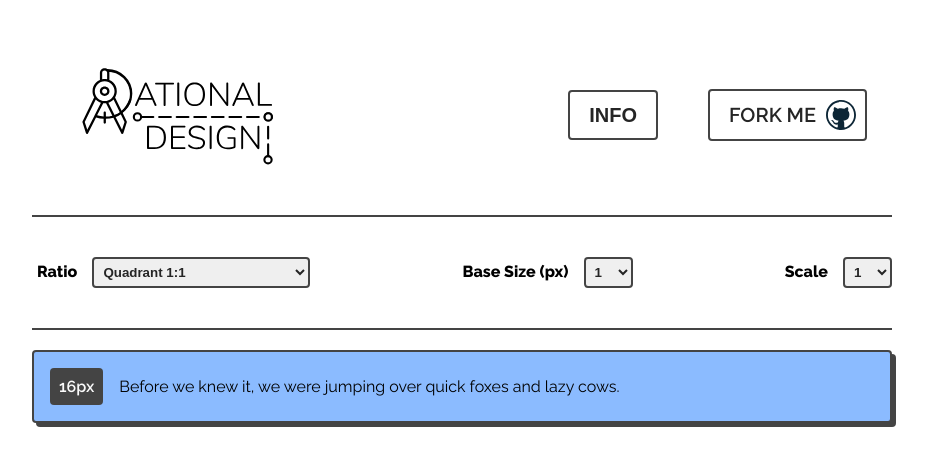
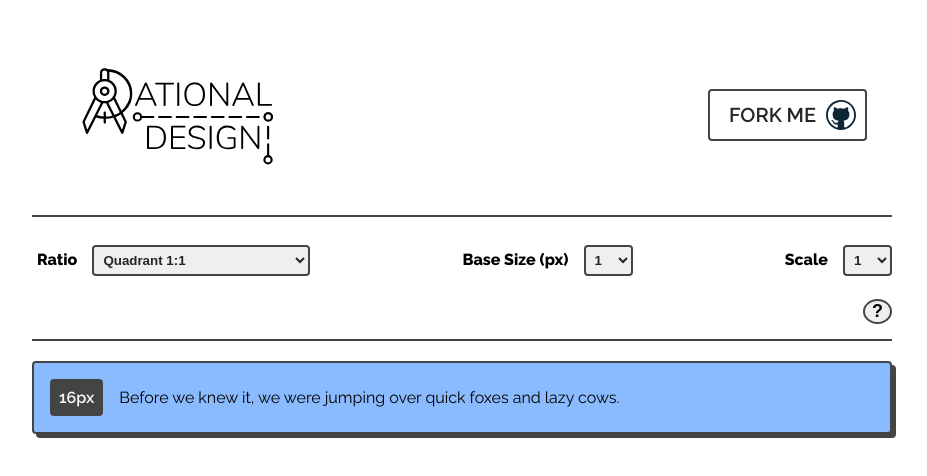
Before and after one commit to timmybytes/rational-design, a React (Create React App) app: page / in a window 1280 px wide. Shown: the top 476 px of the page, without its empty margins (178-1105 px from the left). Built offline with nearby package versions, Linux system fonts and the light colour scheme.

Commit message:
(feat): Add info button w/ toggled styles

```diff
--- a/src/App.js
+++ b/src/App.js
@@ -1,6 +1,7 @@
 import React, { useState, useRef } from 'react';
 import { ratios } from './ratios';
 import Header from './components/Header';
+import InfoPane from './components/InfoPane';
 
 function App() {
   const [currentRatio, setCurrentRatio] = useState(ratios[1]);
@@ -9,11 +10,6 @@ function App() {
   const ratioRef = useRef(currentRatio);
   const sizeRef = useRef(currentBaseSize);
   const scaleRef = useRef(currentScale);
-
-  // Creating an arbitrary range of integers:
-  // > const START=2, END=5;
-  // > Array.from({length: END-START}, (x, i) => i+START)
-  // [ 2, 3, 4 ]
 
   const START = 1,
     END = 100;
@@ -45,7 +41,11 @@ function App() {
     <>
       <Header />
       <main>
-        <form className='settings'>
+        <form
+          className='settings'
+          onSubmit={e => {
+            e.preventDefault();
+          }}>
           <div className='settings__ratio'>
             <label className='settings__ratio-label' htmlFor='ratios-select'>
               Ratio
@@ -132,6 +132,7 @@ function App() {
             /> */}
           </div>
         </form>
+        <InfoPane />
 
         <section className='examples'>
           {currentScale.map(scale => {
--- a/src/components/Header.jsx
+++ b/src/components/Header.jsx
@@ -3,19 +3,19 @@ import logo from '../assets/rational-design-logo-card.svg';
 import githubLogo from '../assets/github-logo-icon.svg';
 
 const Header = () => {
-  const [showInfo, setShowInfo] = useState('none');
+  // const [showInfo, setShowInfo] = useState('none');
 
-  const handleClick = () => {
-    showInfo === 'none' ? setShowInfo('block') : setShowInfo('none');
-  };
+  // const handleClick = () => {
+  //   showInfo === 'none' ? setShowInfo('block') : setShowInfo('none');
+  // };
   return (
     <>
       <header className='header'>
         <img className='header__logo' src={logo} alt='logo' />
         <nav className='header__links'>
-          <button className='header__links-link' onClick={handleClick}>
+          {/* <button className='header__links-link' onClick={handleClick}>
             <span className='header__links-link--span'>Info</span>
-          </button>
+          </button> */}
           {/* <button className='header__links-link' onClick={handleClick}>
             <span className='header__links-link--span'>Colors</span>
           </button> */}
@@ -25,14 +25,14 @@ const Header = () => {
           </a>
         </nav>
       </header>
-      <article className='info' style={{ display: showInfo }}>
+      {/* <article className='info' style={{ display: showInfo }}>
         <p>
           Choose a <strong>ratio</strong>, <strong>base font-size</strong> (pixels), and{' '}
           <strong>scale</strong> to create a ratio-based type scale! Use the increments of the scale
           to create projects with pleasing relational sizes.
         </p>
         <button onClick={handleClick}>Close</button>
-      </article>
+      </article> */}
     </>
   );
 };
--- a/src/components/InfoPane.jsx
+++ b/src/components/InfoPane.jsx
@@ -2,21 +2,31 @@ import React, { useState } from 'react';
 
 const InfoPane = () => {
   const [showInfo, setShowInfo] = useState('none');
+  const [isActive, setIsActive] = useState('false');
 
   const handleClick = () => {
     showInfo === 'none' ? setShowInfo('block') : setShowInfo('none');
+    setIsActive(!isActive);
   };
+
   return (
-    <div>
-      <article className='info' style={{ display: showInfo }}>
-        <p>
-          Choose a <strong>ratio</strong>, <strong>base font-size</strong> (pixels), and{' '}
-          <strong>scale</strong> to create a ratio-based type scale! Use the increments of the scale
-          to create projects with pleasing relational sizes.
-        </p>
-        <button onClick={handleClick}>Close</button>
-      </article>
-    </div>
+    <>
+      <div className='info-pane'>
+        <button className={`info-pane__button ${!isActive ? 'clicked' : ''}`} onClick={handleClick}>
+          <span className='info-pane__button-text' aria-label='info button'>
+            ?
+          </span>
+        </button>
+        {/* <br /> */}
+        <article className='info-pane__panel' style={{ display: showInfo }}>
+          <p className='info-pane__panel-text'>
+            Choose a <strong>ratio</strong>, <strong>base font-size</strong> (pixels), and{' '}
+            <strong>scale</strong> to create a ratio-based type scale! Use the increments of the
+            scale to create projects with pleasing relational sizes.
+          </p>
+        </article>
+      </div>
+    </>
   );
 };
 export default InfoPane;
--- a/src/scss/_info-pane.scss
+++ b/src/scss/_info-pane.scss
@@ -1,24 +1,54 @@
-.info {
+.info-pane {
+  border-bottom: 2px solid $color-dark;
+  display: flex;
+  flex-direction: column;
+  justify-content: flex-end;
+  margin: 15px 0;
+  padding-bottom: 15px;
+  align-self: center;
+}
+.clicked {
+  background: $color-blue;
+  box-shadow: 2px 2px 0 $color-dark;
+}
+.info-pane__button {
+  margin-left: auto;
+  align-self: center;
+  padding: 0 7px;
+  border: 2px solid $color-dark;
+  border-radius: 50%;
+  &:hover {
+    background: $color-blue;
+    box-shadow: 2px 2px 0 $color-dark;
+    transition: 0.3s;
+  }
+  &-text {
+    font-family: inherit;
+    font-size: 18px;
+    font-weight: 600;
+  }
+}
+
+.info-pane__panel {
   display: none;
   line-height: 1.7;
   padding: 5px 0;
-  p {
+  &-text {
     font-size: 20px;
     margin: 10px auto;
     max-width: 65ch;
+    text-align: justify;
     @media screen and (max-width: 400px) {
       font-size: 16px;
     }
   }
-  button {
+  &-button {
+    border: 2px solid $color-dark;
+    border-radius: 4px;
+    background: none;
+    color: $color-darker;
+    font-weight: bolder;
     padding: 5px;
-    margin: 5px 0;
-    background: none;
-    border: 2px solid $color-darker;
-    border-radius: 4px;
-    font-family: inherit;
-    font-weight: 600;
-    width: 100%;
     &:hover {
       background: $color-blue;
       box-shadow: 4px 4px 0 $color-dark;
--- a/src/scss/_settings.scss
+++ b/src/scss/_settings.scss
@@ -1,13 +1,12 @@
 .settings {
   display: flex;
-  border-bottom: 2px solid $color-dark;
   flex-flow: row wrap;
-  padding: 1rem 0;
+  padding: 0.25rem 0;
   justify-content: space-between;
   &__ratio {
     display: flex;
     margin: 0.25rem 0;
-    padding: 20px 0;
+    padding-top: 20px;
     order: 1;
     &-label {
       font-weight: 800;
@@ -36,7 +35,7 @@
   &__base {
     margin: 0.25rem 0;
     display: flex;
-    padding: 20px 0;
+    padding-top: 20px;
     order: 2;
     &-label {
       font-weight: 800;
@@ -66,7 +65,7 @@
     margin: 0.25rem 0;
     display: flex;
     justify-content: space-between;
-    padding: 20px 0;
+    padding-top: 20px;
     order: 3;
     &-label {
       font-weight: 800;
```
